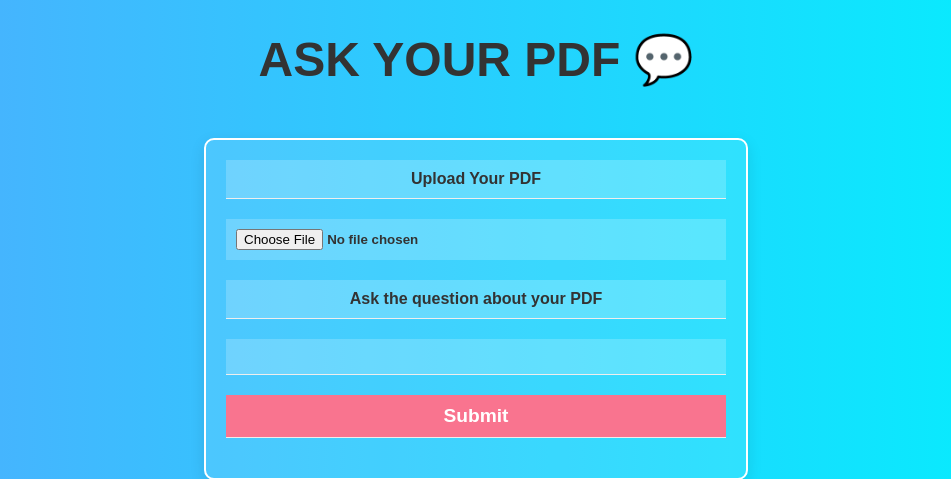
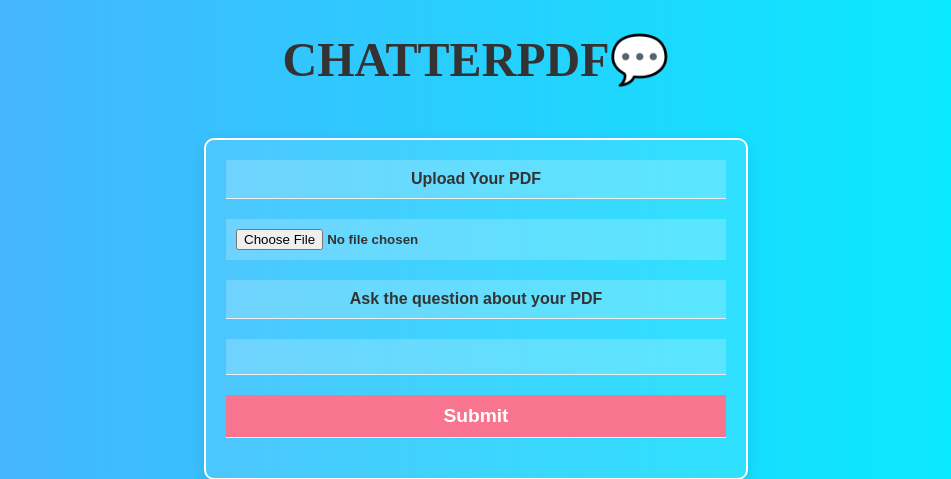
Before and after one commit to Sameeruddin8/ChatWithPdf, a Flask app: page / in a window 1280 px wide. Shown: the top 479 px of the page, without its empty margins (164-1115 px from the left). Run offline with Flask 3, Linux system fonts and the light colour scheme.

Commit message:
edit name

```diff
--- a/static/style.css
+++ b/static/style.css
@@ -8,6 +8,7 @@ h1 {
   font-size: 3rem;
   text-align: center;
   animation: bounceIn 1s ease-out;
+  font-family: 'Times New Roman', Times, serif;
 }
 p{
     font-size: 3rem;
--- a/templates/index.html
+++ b/templates/index.html
@@ -8,7 +8,7 @@
 </head>
 
 <body>
-  <h1 class="animate__animated animate__backInLeft">ASK YOUR PDF 💬</h1>
+  <h1 class="animate__animated animate__backInLeft">CHATTERPDF💬</h1>
   <form method="post" enctype="multipart/form-data" action="/submit">
     <label for="pdf"><center>Upload Your PDF</center></label>
     <input type="file" id="pdf" name="pdf">
```
